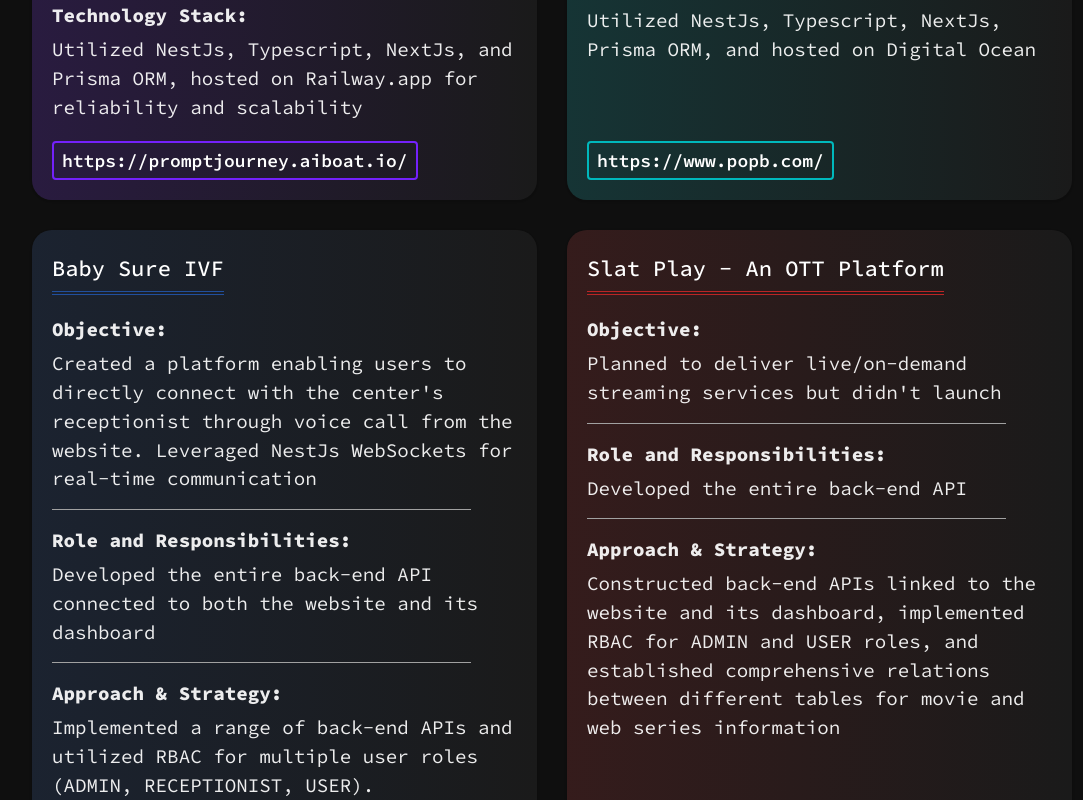
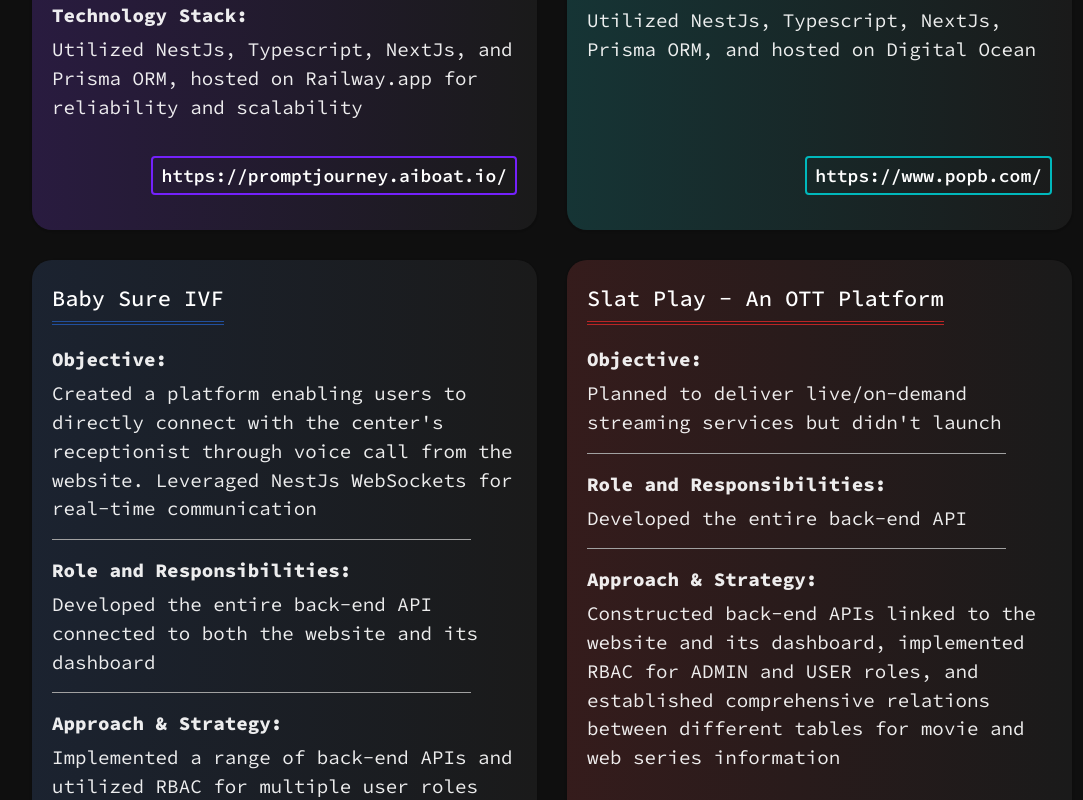
Before and after one commit to omkarhcode/omkarhwebsitev2, a Next.js app: page / in a window 1280 px wide. Shown: the part 3080-3880 px from the top of the page, without its empty margins (88-1171 px from the left). Built offline with nearby package versions, Linux system fonts and the light colour scheme.

Commit message:
justified link to right

```diff
--- a/components/elements/PortfolioItem.tsx
+++ b/components/elements/PortfolioItem.tsx
@@ -75,9 +75,10 @@
         )}
       </Stack>
     </CardBody>
-    <CardFooter>
+    <CardFooter justifyContent={"flex-end"}>
       {link && (
         <Link
+          my={"15px"}
           href={link}
           isExternal
           // color={borderBottomColor}
```
